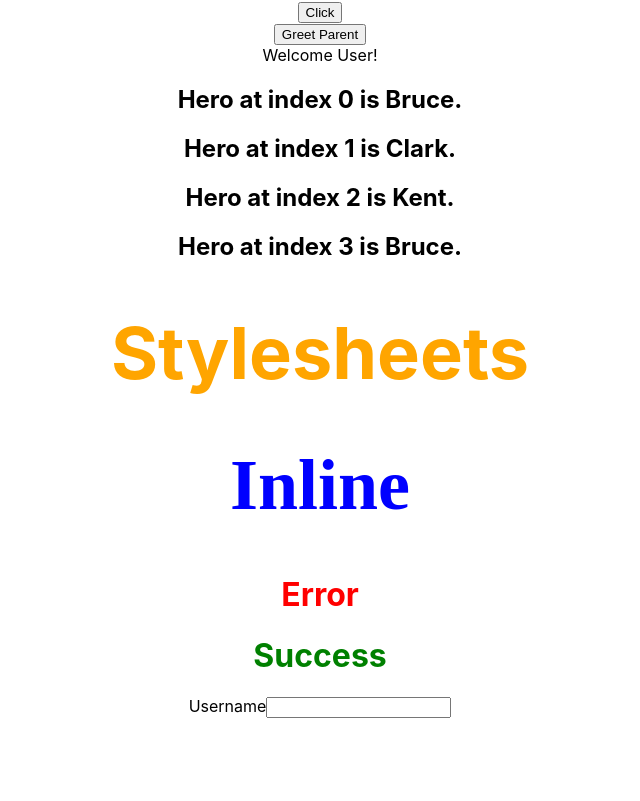
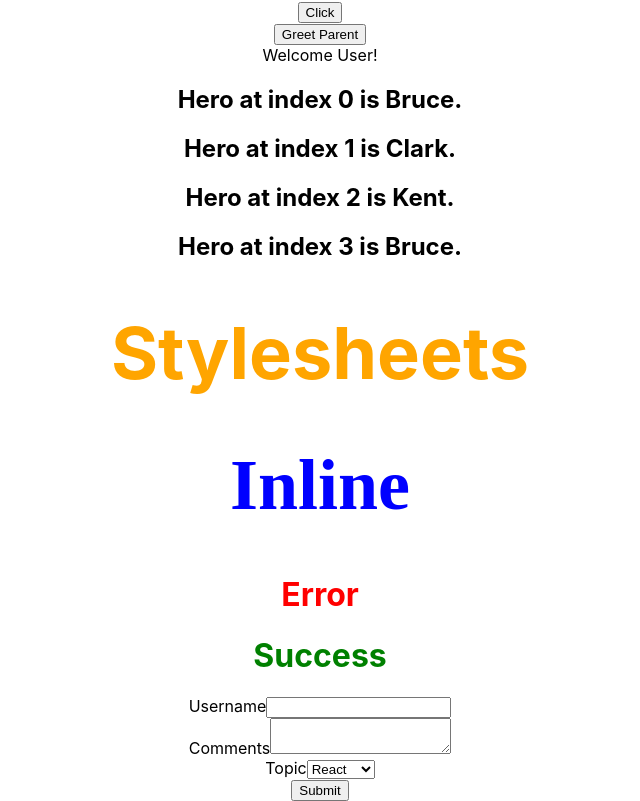
Before and after one commit to mudrakpatel/ReactHelloWorld, a React (Create React App) app: page / in a window 1280 px wide. Shown: the part 671-1472 px from the top of the page, without its empty margins (320-960 px from the left). Before the commit the page ends 1389 px from the top, so only its background shows below. Built offline with nearby package versions, Linux system fonts and the light colour scheme.

Commit message:
Basics of Form Handling completed

```diff
--- a/src/components/Form.js
+++ b/src/components/Form.js
@@ -5,7 +5,9 @@ class Form extends Component{
  constructor(props){
    super(props);
    this.state = {
-     username: ""
+     username: "",
+     comments: "",
+     topic: "react"
    }
  }
 
@@ -15,14 +17,54 @@ class Form extends Component{
    });
  }
 
+ handleCommentsChange = (event) => {
+   this.setState({
+     comments: event.target.value
+   });
+ }
+
+ handleTopicChange = (event) => {
+   this.setState({
+     topic: event.target.value
+   });
+ }
+
+ handleFormSubmit = (event) => {
+   alert(`${this.state.username}\n
+          ${this.state.comments}\n
+          ${this.state.topic}`);
+   event.preventDefault();
+ }
+
   render(){
+    //Destructuring the state
+    const {username, comments, topic} = this.state;
     return(
-      <form>
+      <form onSubmit={this.handleFormSubmit}>
         <div>
           <label>Username</label>
           <input type="text"
-          value={this.state.username}
+          value={username}
           onChange={this.handleUsernameChange}/>
+        </div>
+        <div>
+          <label>Comments</label>
+          <textarea
+          value={comments}
+          onChange={this.handleCommentsChange}/>
+        </div>
+        <div>
+          <label>Topic</label>
+          <select
+          value={topic}
+          onChange={this.handleTopicChange}>
+            <option vlaue="react">React</option>
+            <option value="angular">Angular</option>
+            <option value="vue">Vue</option>
+          </select>
+        </div>
+        <div>
+          <button type="submit">Submit</button>
         </div>
       </form>
     )
```
